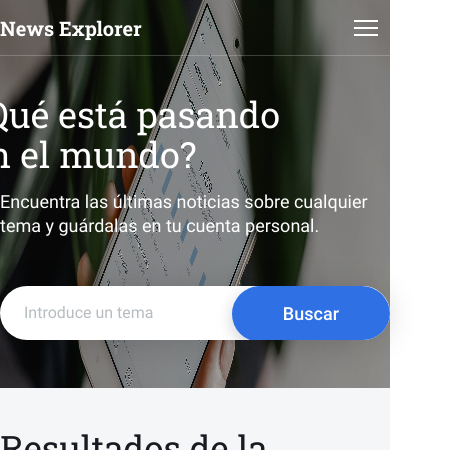
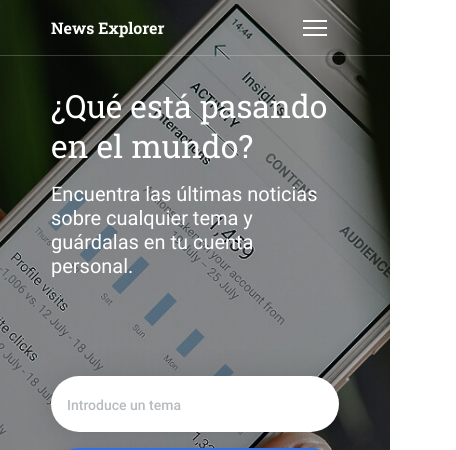
Before and after one commit to PacoZ2024/news-explorer-frontend, a React (Vite) app: page / in a window 390 px wide. Shown: the top 450 px of the page, 456 px wide, since content can reach past the window. Built offline with nearby package versions, Linux system fonts and the light colour scheme.

Commit message:
fix(Página de inicio): Se ajustan los componentes de la página inicial al rango de resoluciones de 490px a 320px

```diff
--- a/src/components/About/About.css
+++ b/src/components/About/About.css
@@ -112,7 +112,7 @@
   }
 }
 
-@media screen and (max-width: 320px) {
+@media screen and (max-width: 490px) {
   .about__container {
     padding-bottom: 104px;
   }
--- a/src/components/Footer/Footer.css
+++ b/src/components/Footer/Footer.css
@@ -101,7 +101,7 @@
   }
 }
 
-@media screen and (max-width: 320px) {
+@media screen and (max-width: 490px) {
   .footer__link-content {
     width: 288px;
   }
--- a/src/components/Header/Header.css
+++ b/src/components/Header/Header.css
@@ -54,7 +54,7 @@
   }
 }
 
-@media screen and (max-width: 320px) {
+@media screen and (max-width: 490px) {
   .header__container {
     max-width: 288px;
   }
--- a/src/components/NewsCard/NewsCard.css
+++ b/src/components/NewsCard/NewsCard.css
@@ -316,7 +316,7 @@
   }
 }
 
-@media screen and (max-width: 320px) {
+@media screen and (max-width: 490px) {
   .news-card {
     width: 288px;
     height: 440px;
--- a/src/components/NewsCardList/NewsCardList.css
+++ b/src/components/NewsCardList/NewsCardList.css
@@ -139,7 +139,7 @@
   }
 }
 
-@media screen and (max-width: 320px) {
+@media screen and (max-width: 490px) {
   .news-card-list__title {
     max-width: 288px;
     padding-top: 32px;
--- a/src/components/SearchForm/SearchForm.css
+++ b/src/components/SearchForm/SearchForm.css
@@ -127,9 +127,9 @@
   }
 }
 
-@media screen and (max-width: 320px) {
+@media screen and (max-width: 490px) {
   .search-form__image-container {
-    max-width: 320px;
+    max-width: 490px;
     height: 536px;
   }
 
```
